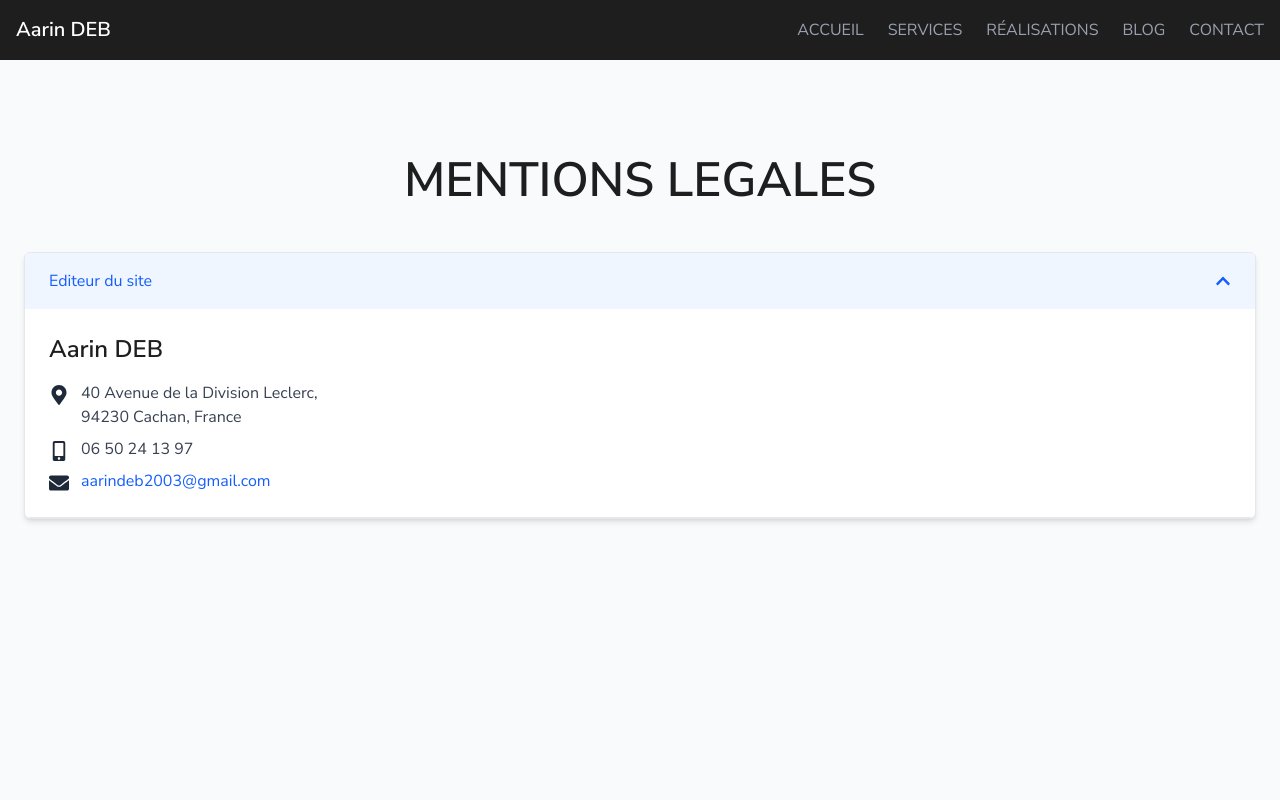
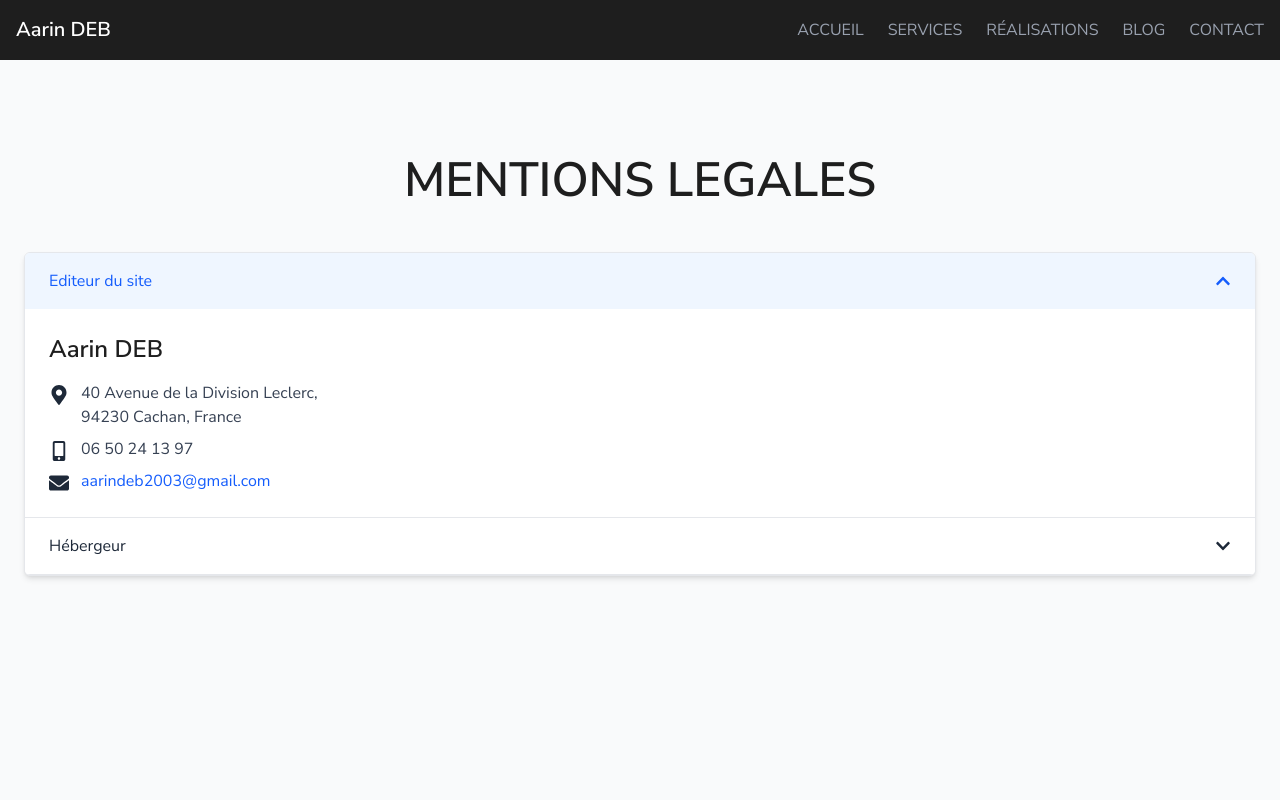
Before and after one commit to userXXIIXII/cv_react, a React (Vite) app: page /mentionsLegales in a window 1280 px wide. Shown: the top 800 px of the page. Built offline with nearby package versions, Linux system fonts and the light colour scheme.

Commit message:
Deuxième partie de la section, Hébérgeur

```diff
--- a/src/pages/MentionsLegales.jsx
+++ b/src/pages/MentionsLegales.jsx
@@ -80,6 +80,45 @@ function MentionsLegales() {
                         </div>
                     )}
                 </div>
+
+                {/* Section 2 : Hébergeur */}
+                <div className='border-b border-gray-200'>
+                    <button
+                            onClick={() => toggleSection('hebergeur')}
+                            className={`w-full px-6 py-4 flex justify-between items-center transition-colors duration-200 ${
+                                activeSection === 'hebergeur' ? 'bg-blue-50 text-blue-600' : 'bg-white text-gray-800 hover:bg-gray-50'
+                            }`}
+                        >
+                            <span className="font-medium">Hébergeur</span>
+                            {activeSection === 'hebergeur' ? <FaChevronUp /> : <FaChevronDown />}
+                        </button>
+
+                        {/* Contenu Hébergeur */}
+                        {activeSection === 'hebergeur' && (
+                            <div className='p-6 text-gray-700'>
+                                <h3 className='text-2xl font-semibold text-[#1e1e1e] mb-4'>
+                                    Vercel Inc.
+                                </h3>
+                                <div className='space-y-2'>
+                                    <p>
+                                        440 N Barranca Ave #4133<br />
+                                        Convina, CA 91723<br />
+                                        États-Unis
+                                    </p>
+                                    <p className='flex items-center text-blue-600 mt-4'>
+                                        <FaGlobe className='w-5 h-5 mr-3 text-gray-800 flex-shrink-0' />
+                                        <a
+                                        href="https:/vercel.com"
+                                        target="_blank"
+                                        rel='noopener noreferrer'
+                                        className='hover:underline'>
+                                            www.vercel.com
+                                        </a>
+                                    </p>
+                                </div>
+                            </div>
+                        )}
+                </div>
             </div>
         </main>
     )
```
